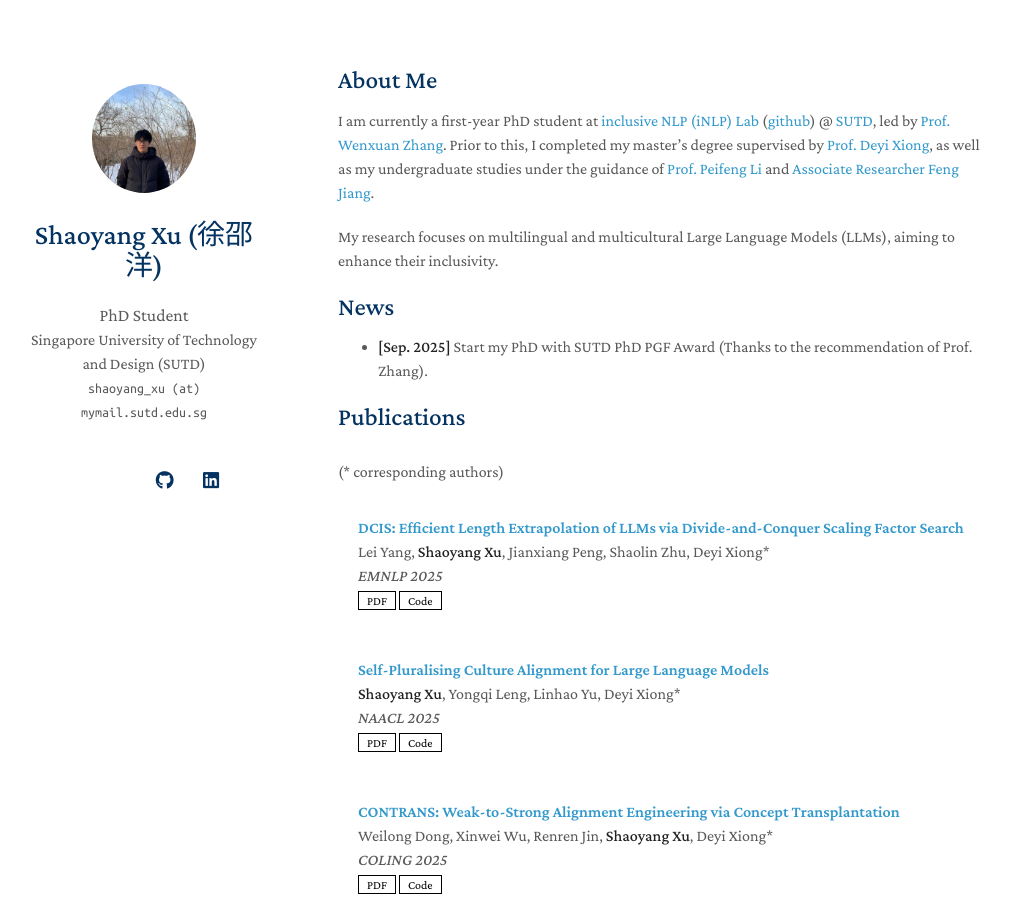
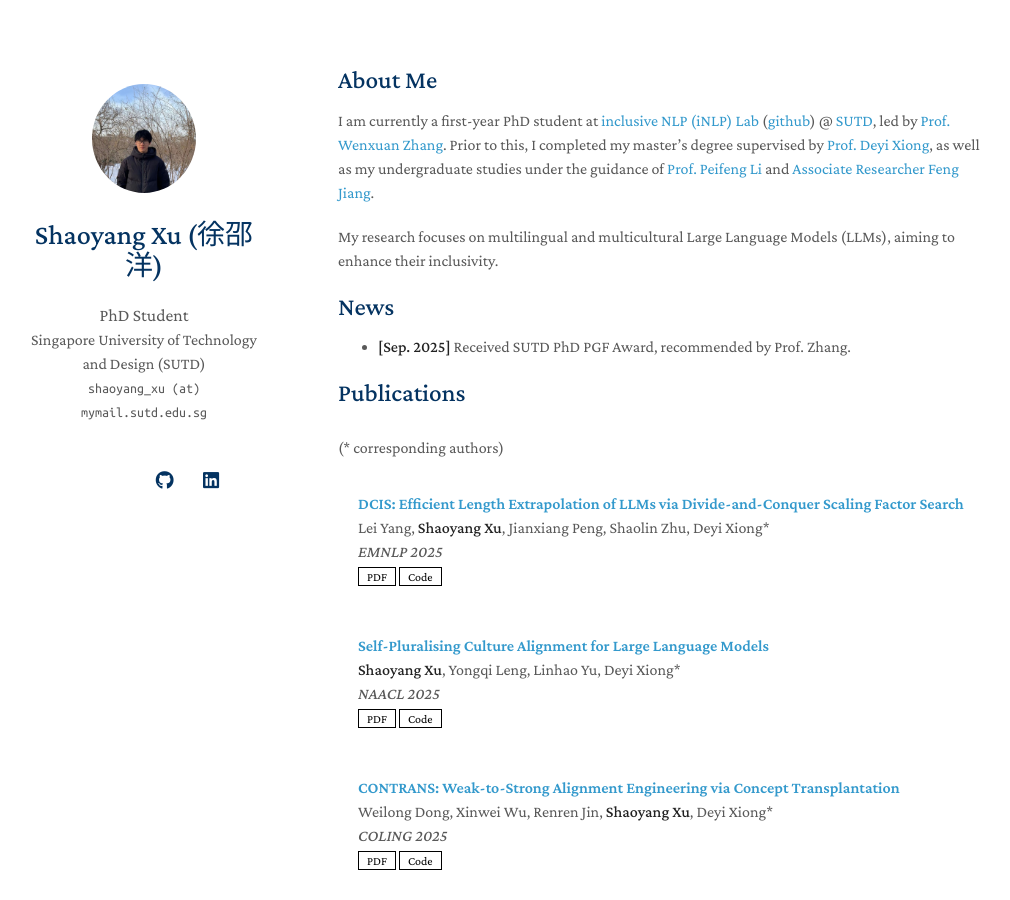
Before and after one commit to shaoyangxu/shaoyangxu.github.io, a Jekyll site: the page built from index.md, in a window 1280 px wide and 900 px high. Shown: the whole window, without its empty margins (132-1142 px from the left). Built offline with Jekyll 4.4.1, drawn with Linux system fonts in a browser that asks for light colours; nearby versions of some CDN libraries; a style sheet for code colours, icons or effects is not loaded; our own code applies the rules of GitHub Pages for plain Markdown files.

Commit message:
Update index.md

```diff
--- a/index.md
+++ b/index.md
@@ -8,7 +8,7 @@ I am currently a first-year PhD student at [inclusive NLP (iNLP) Lab](https://is
 My research focuses on multilingual and multicultural Large Language Models (LLMs), aiming to enhance their inclusivity.
 
 ## News
-- **[Sep. 2025]** Start my PhD with SUTD PhD PGF Award (Thanks to the recommendation of Prof. Zhang).
+- **[Sep. 2025]** Received SUTD PhD PGF Award, recommended by Prof. Zhang.
 <!-- - **[Aug. 2025]** One paper accepted by EMNLP 2025. -->
 <!-- - **[Jan. 2025]** One paper accepted by NAACL 2025. -->
 <!-- - **[Nov. 2024]** One paper accepted by COLING 2025. -->
```
